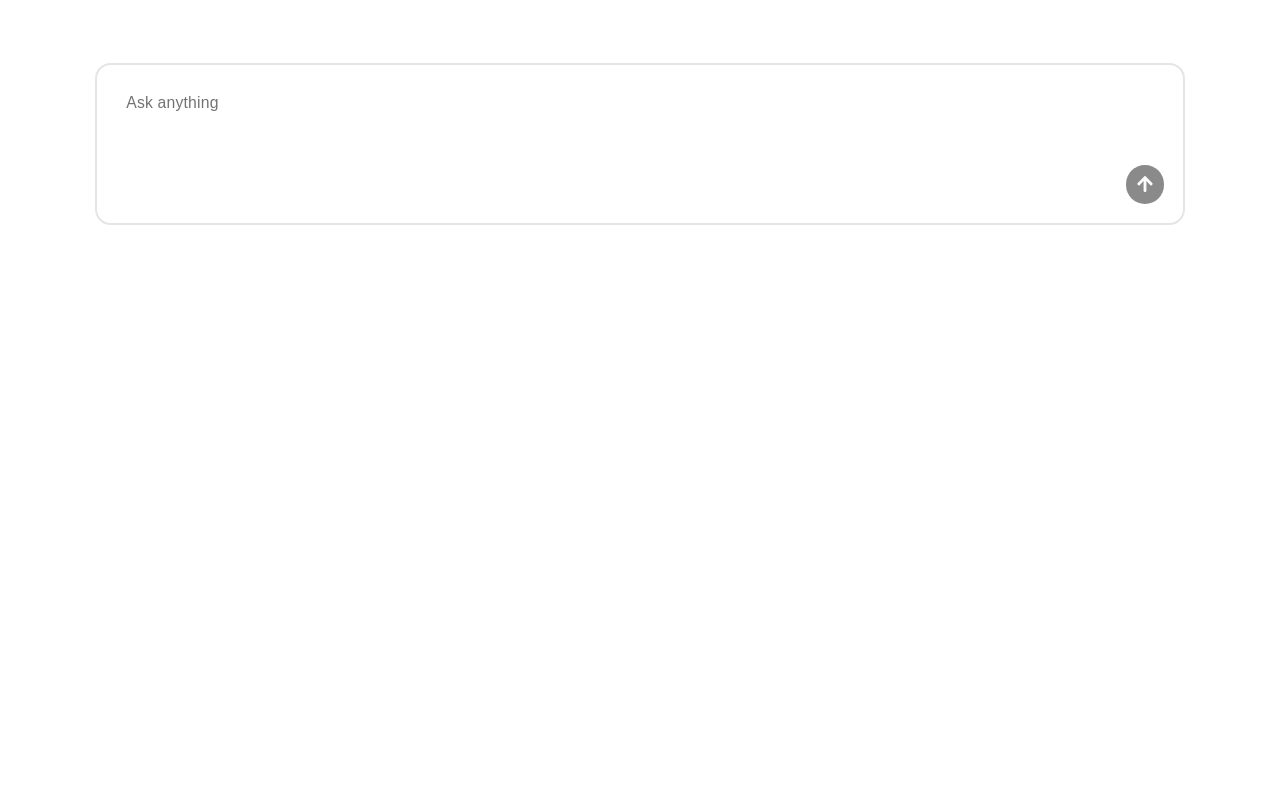
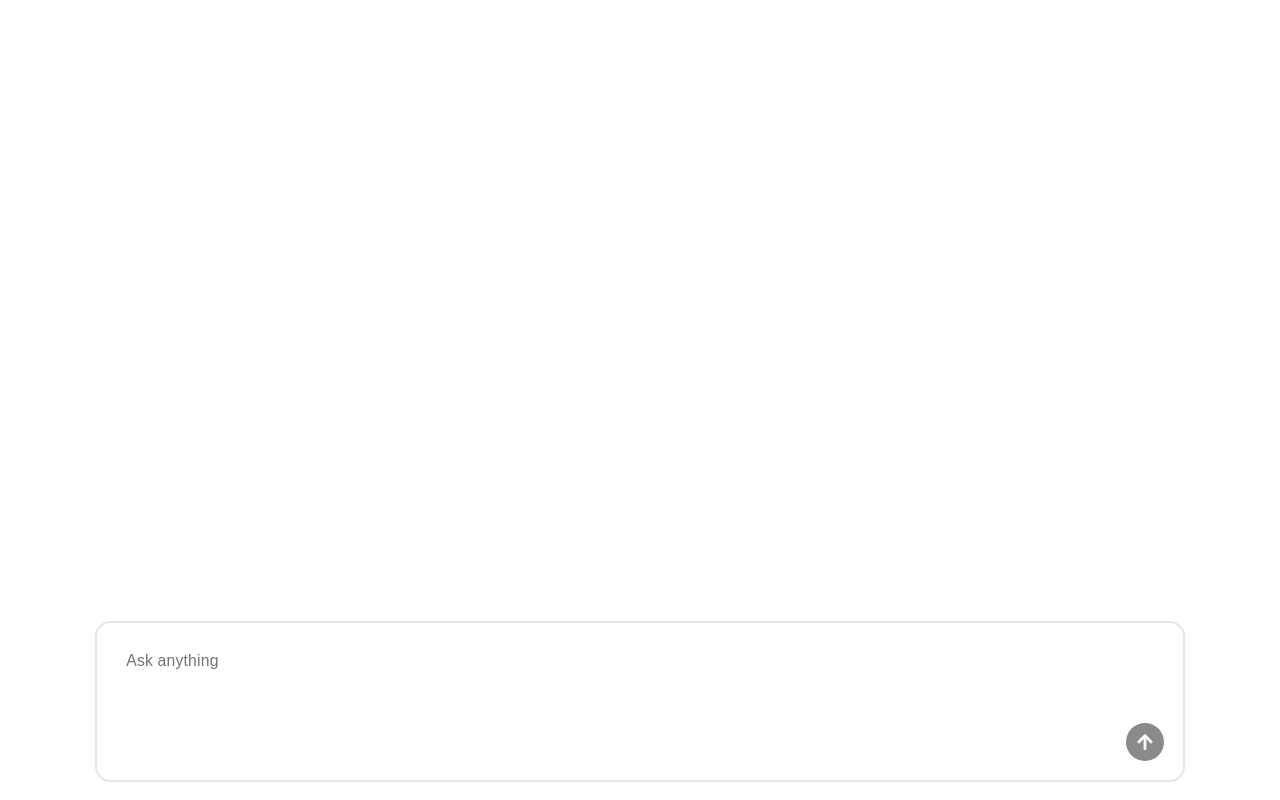
Before and after one commit to creelester/filmhub-help-chatbot, a React (Vite) app in the folder packages/client/: page / in a window 1280 px wide. Built offline with nearby package versions, Linux system fonts and the light colour scheme.

Commit message:
error handling

```diff
--- a/packages/client/src/App.tsx
+++ b/packages/client/src/App.tsx
@@ -2,7 +2,7 @@ import ChatBot from './components/ChatBot';
 
 function App() {
    return (
-      <div className="p-4">
+      <div className="p-4 w-full h-screen ">
          <ChatBot />
       </div>
    );
--- a/packages/client/src/components/ChatBot.tsx
+++ b/packages/client/src/components/ChatBot.tsx
@@ -28,12 +28,12 @@ type Message = {
 const ChatBot = () => {
    const { register, handleSubmit, reset, formState } = useForm<FormData>();
    const [messages, setMessages] = useState<Message[]>([]);
+   const [error, setError] = useState('');
    const [conversationId] = useState(() => crypto.randomUUID());
    const [isBotTyping, setIsBotTyping] = useState<boolean>(false);
-   const formRef = useRef<HTMLFormElement | null>(null);
+   const lastMessageRef = useRef<HTMLDivElement | null>(null);
 
    const onSubmit = async ({ prompt }: FormData) => {
-      reset();
       setMessages((prev) => [
          ...prev,
          {
@@ -42,6 +42,10 @@ const ChatBot = () => {
          },
       ]);
       setIsBotTyping(true);
+      setError('');
+      reset({ prompt: '' });
+
+      try {
          const { data } = await axios.post<ChatResponse>('/api/chat', {
             prompt,
             conversationId,
@@ -53,7 +57,11 @@ const ChatBot = () => {
                role: 'bot',
             },
          ]); // with prev lambda funct use the latest version of the messages array
+      } catch (err) {
+         setError(err instanceof Error ? err.message : 'An error occurred');
+      } finally {
          setIsBotTyping(false);
+      }
    };
 
    const submitHandler = handleSubmit(onSubmit);
@@ -66,10 +74,14 @@ const ChatBot = () => {
    };
 
    useEffect(() => {
-      formRef.current?.scrollIntoView({
+      lastMessageRef.current?.scrollIntoView({
          behavior: 'smooth',
       });
    }, [messages]);
+
+   useEffect(() => {
+      console.log(error);
+   }, [error]);
 
    const onCopySelection = (e: ClipboardEvent<HTMLDivElement>): void => {
       const selection = window.getSelection()?.toString().trim();
@@ -79,17 +91,20 @@ const ChatBot = () => {
       }
    };
    return (
-      <div className="font-sans text-sm">
-         <div className="flex flex-col gap-3 mb-10">
+      <div className="font-sans text-sm flex flex-col h-full">
+         <div className="flex flex-col flex-1 gap-3 mb-4 overflow-y-auto px-2">
+            {/* messages */}
             {messages.map((msg, index) => (
                <div
                   onCopy={onCopySelection}
+                  ref={index === messages.length - 1 ? lastMessageRef : null}
                   key={index}
                   className={`px-5 py-3 rounded-xl ${msg.role === 'user' ? 'bg-blue-600 text-white self-end' : 'bg-gray-100 text-black self-start'}`}
                >
                   <ReactMarkdown>{msg.content}</ReactMarkdown>
                </div>
             ))}
+            {/* typing indicator */}
             {isBotTyping && (
                <div className="flex px-3 py-3 gap-1 self-start bg-gray-200 rounded-2xl">
                   <div className="w-2 h-2 rounded-full bg-gray-600 animate-pulse" />
@@ -97,12 +112,17 @@ const ChatBot = () => {
                   <div className="w-2 h-2 rounded-full bg-gray-600 animate-pulse [animation-delay:0.4s]" />
                </div>
             )}
+            {error.length > 0 ? (
+               <p className="px-5 py-3 rounded-xl bg-red-200 text-red-800 text-xs self-center">
+                  {error}
+               </p>
+            ) : null}
          </div>
+         {/* text box */}
          <form
             onSubmit={submitHandler}
             onKeyDown={onKeyDown}
             className="flex flex-col gap-2 items-end border-2 p-4 rounded-xl"
-            ref={formRef}
          >
             <Textarea
                {...register('prompt', {
@@ -112,6 +132,7 @@ const ChatBot = () => {
                className="resize-none border-0 focus:outline-none focus:ring-0 focus-visible:outline-none focus-visible:ring-0"
                placeholder="Ask anything"
                maxLength={1000}
+               autoFocus
             />
             <Button
                disabled={!formState.isValid}
```
Lines whose indentation alone changed are shown as unchanged.
